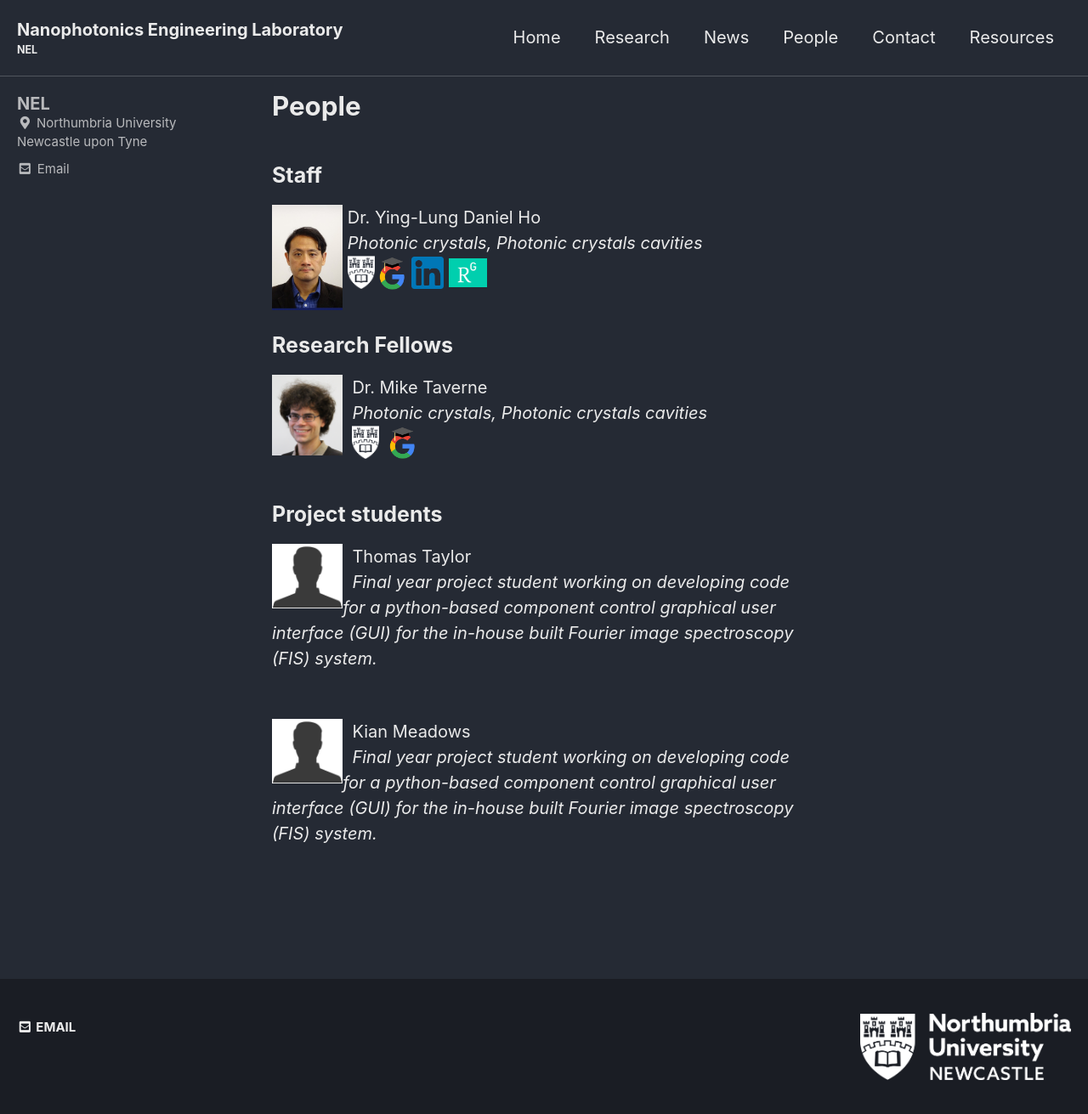
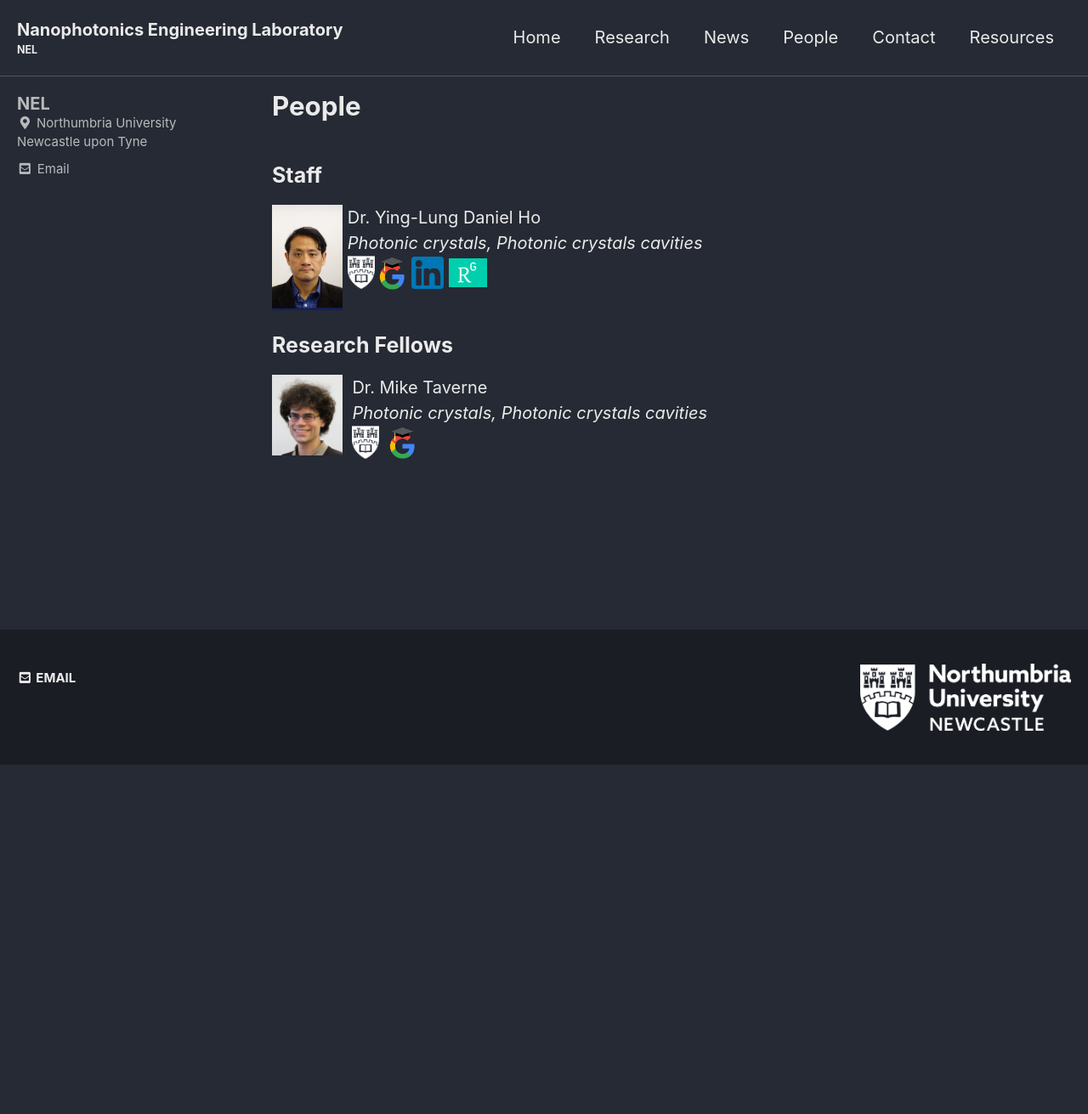
Before and after one commit to qubits/nanophotonicenglab.github.io, a Jekyll site: the page built from _pages/people.md, in a window 1280 px wide. Shown: the whole page at 85% size. Built offline with Jekyll 4.4.1, drawn with Linux system fonts in a browser that asks for light colours; cached includes are drawn as plain includes; after the commit the page ends 900 px from its top, so only the background shows below that.

Commit message:
Update people.md

```diff
--- a/_pages/people.md
+++ b/_pages/people.md
@@ -18,7 +18,7 @@ Dr. Mike Taverne<br>&nbsp;
 <a href="https://www.northumbria.ac.uk/about-us/our-staff/t/mike-taverne"><img src="{{ site.url }}{{ site.baseurl }}/assets/profiles/nuw.png" alt="HT" style="width: 5%; border: none; text-decoration: none"/></a>&nbsp;
 <a href="https://scholar.google.com/citations?user=9sFGPrEAAAAJ"><img src="{{ site.url }}{{ site.baseurl }}/assets/profiles/google.png" alt="HT" style="width: 5%; border: none; text-decoration: none"/></a>&nbsp;
 
-## Project students
+<!--## Project students
 <img src="{{ site.url }}{{ site.baseurl }}/assets/profiles/profile_im_HT.jpg" alt="HT" style="float: left;width: 13%"/>&nbsp;
 Thomas Taylor<br>&nbsp;
 *Final year project student working on developing code for a python-based component control graphical user interface (GUI) for the in-house built Fourier image spectroscopy (FIS) system.*<br>&nbsp;
```
